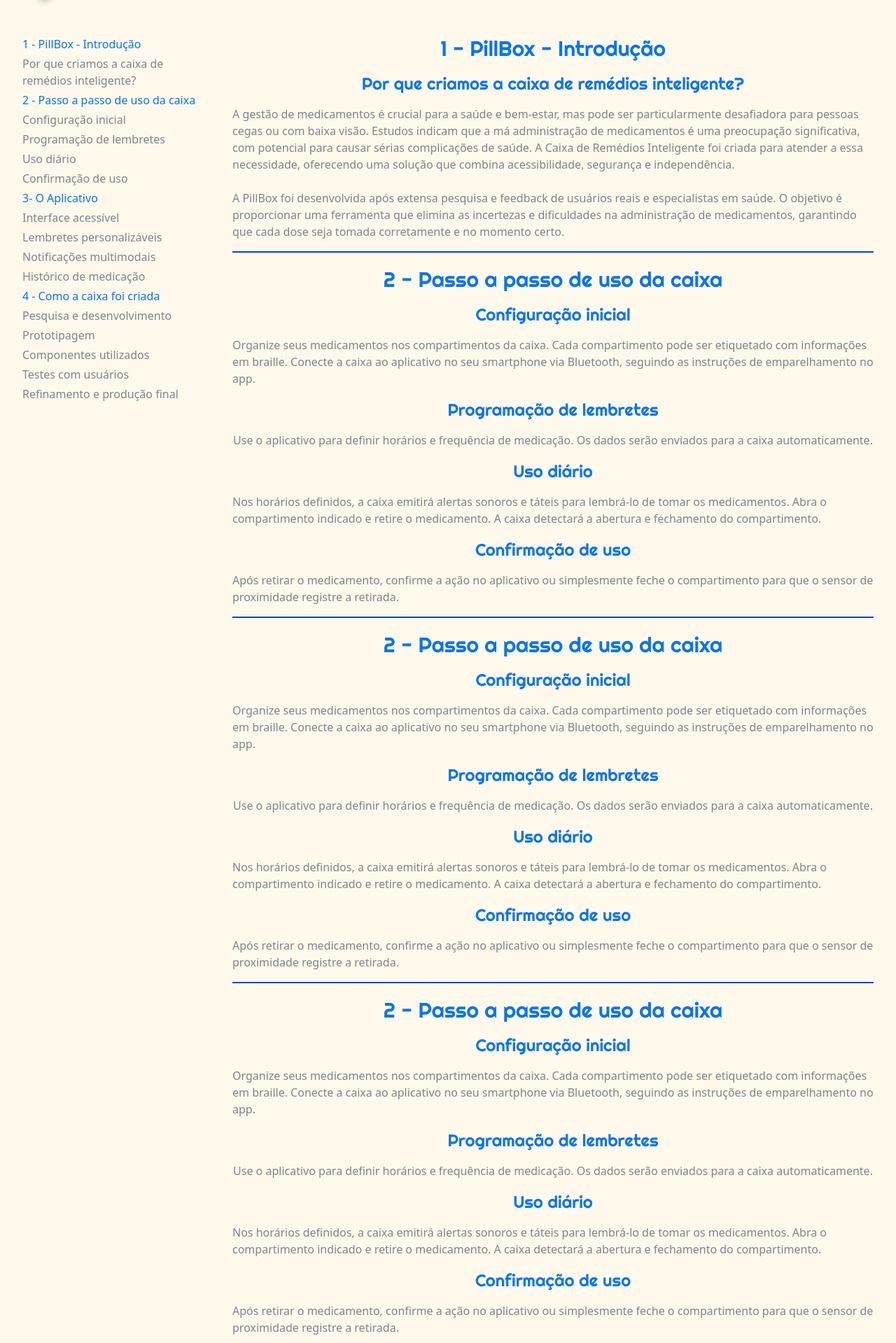
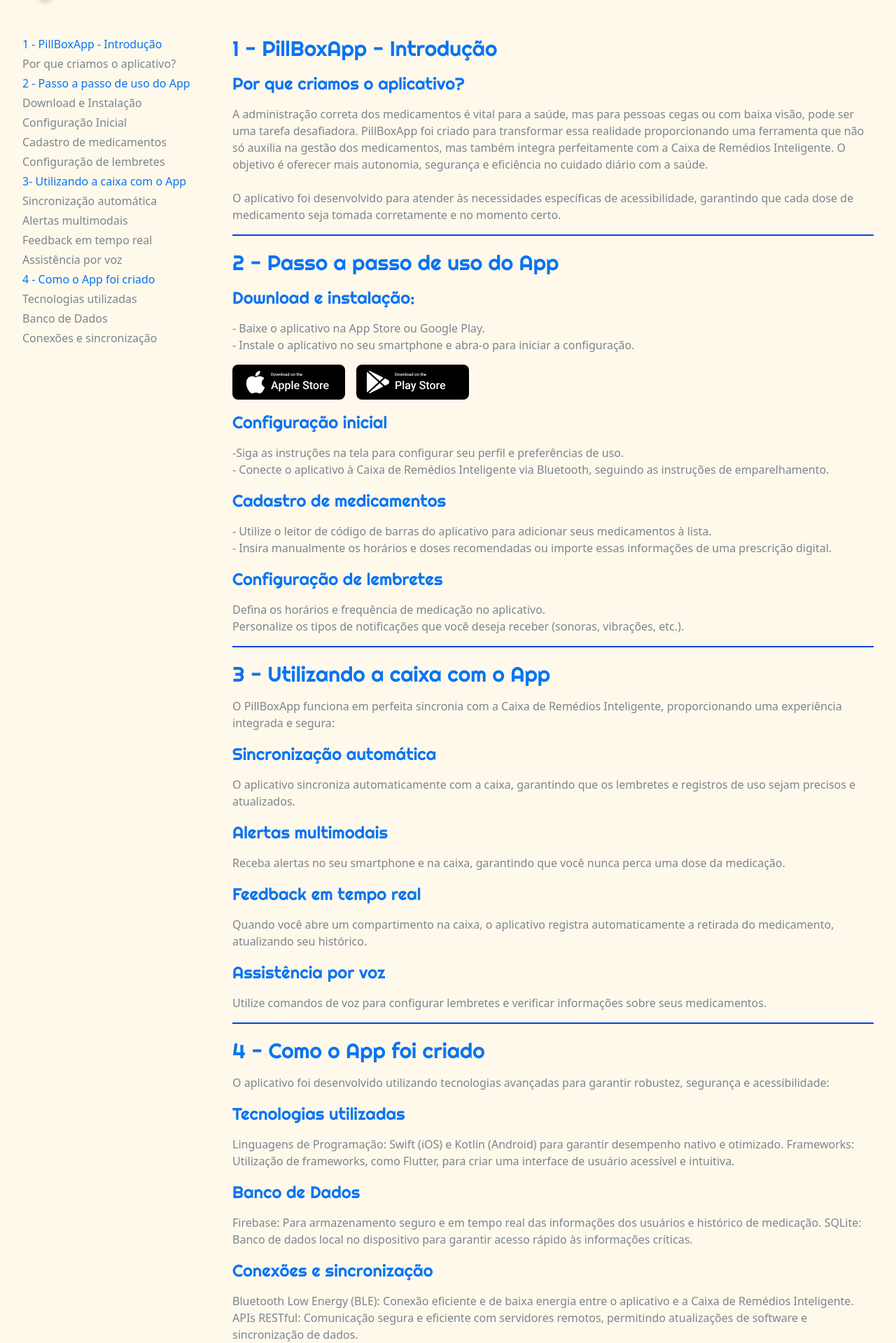
Before and after one commit to caua2006/TCC-PIllBox-Site, a React (Vite) app: page /pillboxapp in a window 1280 px wide. Shown: the part 63-1982 px from the top of the page at 70% size. Built offline with nearby package versions, Linux system fonts and the light colour scheme.

Commit message:
Home, products, pillbox, pillboxapp done

```diff
--- a/src/pages/PillBox.tsx
+++ b/src/pages/PillBox.tsx
@@ -87,7 +87,7 @@ export default function PillBox() {
             </div>
 
             <div className="md:w-full md:overflow-auto md:ml-[300px]">
-                <div className="flex flex-col items-center gap-4 mb-5">
+                <div className="flex flex-col  gap-4 mb-5">
                     <h1 className="text-3xl font-header text-h1Color">1 - PillBox - Introdução</h1>
                     <h2 className="text-2xl font-header text-h1Color">Por que criamos a caixa de remédios inteligente?</h2>
                     <p className="text-textBody">A gestão de medicamentos é crucial para a saúde e bem-estar, mas pode ser particularmente desafiadora para pessoas cegas ou com baixa visão. Estudos indicam que a má administração de medicamentos é uma preocupação significativa, com potencial para causar sérias complicações de saúde. A Caixa de Remédios Inteligente foi criada para atender a essa necessidade, oferecendo uma solução que combina acessibilidade, segurança e independência.
@@ -96,7 +96,7 @@ export default function PillBox() {
                     <div className="w-full bg-bgCard h-0.5"></div>
                 </div>
 
-                <div className="flex flex-col items-center gap-4 mb-5">
+                <div className="flex flex-col  gap-4 mb-5">
                     <h1 className="text-3xl font-header text-h1Color">2 - Passo a passo de uso da caixa</h1>
                     <h2 className="text-2xl font-header text-h1Color">Configuração inicial</h2>
                     <p className="text-textBody">Organize seus medicamentos nos compartimentos da caixa. Cada compartimento pode ser etiquetado com informações em braille.
@@ -111,36 +111,41 @@ export default function PillBox() {
                     <div className="w-full bg-bgCard h-0.5"></div>
                 </div>
 
-                <div className="flex flex-col items-center gap-4 mb-5">
-                    <h1 className="text-3xl font-header text-h1Color">2 - Passo a passo de uso da caixa</h1>
-                    <h2 className="text-2xl font-header text-h1Color">Configuração inicial</h2>
-                    <p className="text-textBody">Organize seus medicamentos nos compartimentos da caixa. Cada compartimento pode ser etiquetado com informações em braille.
-                    Conecte a caixa ao aplicativo no seu smartphone via Bluetooth, seguindo as instruções de emparelhamento no app.</p>
-                    <h2 className="text-2xl font-header text-h1Color">Programação de lembretes</h2>
-                    <p className="text-textBody">Use o aplicativo para definir horários e frequência de medicação. Os dados serão enviados para a caixa automaticamente.</p>
-                    <h2 className="text-2xl font-header text-h1Color">Uso diário</h2>
-                    <p className="text-textBody">Nos horários definidos, a caixa emitirá alertas sonoros e táteis para lembrá-lo de tomar os medicamentos.
-                    Abra o compartimento indicado e retire o medicamento. A caixa detectará a abertura e fechamento do compartimento.</p>
-                    <h2 className="text-2xl font-header text-h1Color">Confirmação de uso</h2>
-                    <p className="text-textBody">Após retirar o medicamento, confirme a ação no aplicativo ou simplesmente feche o compartimento para que o sensor de proximidade registre a retirada.</p>
+                <div className="flex flex-col  gap-4 mb-5">
+                    <h1 className="text-3xl font-header text-h1Color">3 - O Aplicativo: facilitando o uso da caixa</h1>
+                    <p className="text-textBody">O aplicativo complementar foi projetado para ser intuitivo e fácil de usar, oferecendo várias funcionalidades que garantem uma gestão eficaz dos medicamentos:</p>
+                    <h2 className="text-2xl font-header text-h1Color">Interface acessível</h2>
+                    <p className="text-textBody">Compatível com os principais leitores de tela, facilitando a navegação por voz.</p>
+                    <h2 className="text-2xl font-header text-h1Color">Lembretes personalizáveis</h2>
+                    <p className="text-textBody">Permite definir horários e frequências de medicação de acordo com necessidades específicas.</p>
+                    <h2 className="text-2xl font-header text-h1Color">Notificações multimodais</h2>
+                    <p className="text-textBody">Receba alertas por som, vibração e notificações no aplicativo, garantindo que o deficiente visual nunca perca uma dose.</p>
+                    <h2 className="text-2xl font-header text-h1Color">Histórico de medicação</h2>
+                    <p className="text-textBody">Monitore seu uso de medicamentos e compartilhe dados com seus profissionais de saúde para um acompanhamento mais preciso.</p>
+                <div className="w-full bg-bgCard h-0.5"></div>
+
+                </div>
+
+                <div className="flex flex-col gap-4 mb-5 text-left">
+                    <h1 className="text-3xl font-header text-h1Color">4 - Como a caixa foi criada: componentes em arduino</h1>
+                    <p className="text-textBody">A Caixa de Remédios Inteligente foi desenvolvida utilizando a tecnologia Arduino, conhecida por sua versatilidade e precisão. Aqui está um resumo do processo de criação e dos componentes utilizados:</p>
+                    <h2 className="text-2xl font-header text-h1Color">Pesquisa e desenvolvimento</h2>
+                    <p className="text-textBody">Identificação das necessidades dos usuários e avaliação das tecnologias disponíveis para criar uma solução acessível e eficiente.</p>
+                    <h2 className="text-2xl font-header text-h1Color">Prototipagem</h2>
+                    <p className="text-textBody">Desenvolvimento de protótipos utilizando componentes Arduino, que permitiram controlar e monitorar todas as funções da caixa.</p>
+                    <h2 className="text-2xl font-header text-h1Color">Componentes utilizados</h2>
+                    <p className="text-textBody">
+                        - Microcontrolador Arduino: o núcleo do sistema, responsável por gerenciar os sensores e atuadores.<br/>
+                        - Sensores de proximidade: Detectam a abertura e fechamento dos compartimentos. <br />
+                        - Módulo Bluetooth: Permite a comunicação entre a caixa e o aplicativo.<br/>
+                        - Atuadores: Emitem alertas sonoros e táteis para lembrar o usuário a tomar a medicação.
+                    </p>
+                    <h2 className="text-2xl font-header text-h1Color">Testes com usuários</h2>
+                    <p className="text-textBody">Realizados testes com pessoas cegas e com baixa visão para garantir que a caixa e o aplicativo atendem às suas necessidades.</p>
+                    <h2 className="text-2xl font-header text-h1Color">Refinamento e produção final</h2>
+                    <p className="text-textBody">Ajustes e melhorias das funcionalidades com base no feedback dos usuários e produção em escala das caixas.</p>
                     <div className="w-full bg-bgCard h-0.5"></div>
                 </div>
-
-                <div className="flex flex-col items-center gap-4 mb-5">
-                    <h1 className="text-3xl font-header text-h1Color">2 - Passo a passo de uso da caixa</h1>
-                    <h2 className="text-2xl font-header text-h1Color">Configuração inicial</h2>
-                    <p className="text-textBody">Organize seus medicamentos nos compartimentos da caixa. Cada compartimento pode ser etiquetado com informações em braille.
-                    Conecte a caixa ao aplicativo no seu smartphone via Bluetooth, seguindo as instruções de emparelhamento no app.</p>
-                    <h2 className="text-2xl font-header text-h1Color">Programação de lembretes</h2>
-                    <p className="text-textBody">Use o aplicativo para definir horários e frequência de medicação. Os dados serão enviados para a caixa automaticamente.</p>
-                    <h2 className="text-2xl font-header text-h1Color">Uso diário</h2>
-                    <p className="text-textBody">Nos horários definidos, a caixa emitirá alertas sonoros e táteis para lembrá-lo de tomar os medicamentos.
-                    Abra o compartimento indicado e retire o medicamento. A caixa detectará a abertura e fechamento do compartimento.</p>
-                    <h2 className="text-2xl font-header text-h1Color">Confirmação de uso</h2>
-                    <p className="text-textBody">Após retirar o medicamento, confirme a ação no aplicativo ou simplesmente feche o compartimento para que o sensor de proximidade registre a retirada.</p>
-                    <div className="w-full bg-bgCard h-0.5"></div>
-                </div>
-
 
                 <Footer/>
             </div>
--- a/src/pages/PillBoxApp.tsx
+++ b/src/pages/PillBoxApp.tsx
@@ -7,6 +7,9 @@ import {
     SheetTitle,
     SheetTrigger,
   } from "@/components/ui/sheet"
+
+import AppleStore from '/footer/AppleStore.svg'
+import PlayStore from '/footer/PlayStore.svg'
 
 import { ChevronRight } from 'lucide-react';
 export default function PillBoxApp() {
@@ -58,85 +61,88 @@ export default function PillBoxApp() {
     <main className="md:flex">
             <div className="md:fixed md:max-w-64 hidden md:block">
                 <div className="flex flex-col items-start gap-1 mb-1">
-                    <p className="text-h1Color">1 - PillBox - Introdução</p>
-                    <p className="text-textBody">Por que criamos a caixa de remédios inteligente?</p>
+                    <p className="text-h1Color">1 - PillBoxApp - Introdução</p>
+                    <p className="text-textBody">Por que criamos o aplicativo?</p>
                 </div>
                 <div className="flex flex-col items-start gap-1 mb-1">
-                    <p className="text-h1Color">2 - Passo a passo de uso da caixa</p>
-                    <p className="text-textBody">Configuração inicial</p>
-                    <p className="text-textBody">Programação de lembretes</p>
-                    <p className="text-textBody">Uso diário</p>
-                    <p className="text-textBody">Confirmação de uso</p>
+                    <p className="text-h1Color">2 - Passo a passo de uso do App</p>
+                    <p className="text-textBody">Download e Instalação</p>
+                    <p className="text-textBody">Configuração Inicial</p>
+                    <p className="text-textBody">Cadastro de medicamentos</p>
+                    <p className="text-textBody">Configuração de lembretes</p>
                 </div>
                 <div className="flex flex-col items-start gap-1 mb-1">
-                    <p className="text-h1Color">3- O Aplicativo</p>
-                    <p className="text-textBody">Interface acessível</p>
-                    <p className="text-textBody">Lembretes personalizáveis</p>
-                    <p className="text-textBody">Notificações multimodais</p>
-                    <p className="text-textBody">Histórico de medicação</p>
+                    <p className="text-h1Color">3- Utilizando a caixa com o App</p>
+                    <p className="text-textBody">Sincronização automática</p>
+                    <p className="text-textBody">Alertas multimodais</p>
+                    <p className="text-textBody">Feedback em tempo real</p>
+                    <p className="text-textBody">Assistência por voz</p>
                 </div>
                 <div className="flex flex-col items-start gap-1 mb-1">
-                    <p className="text-h1Color">4 - Como a caixa foi criada</p>
-                    <p className="text-textBody">Pesquisa e desenvolvimento</p>
-                    <p className="text-textBody">Prototipagem</p>
-                    <p className="text-textBody">Componentes utilizados</p>
-                    <p className="text-textBody">Testes com usuários</p>
-                    <p className="text-textBody">Refinamento e produção final</p>
+                    <p className="text-h1Color">4 - Como o App foi criado</p>
+                    <p className="text-textBody">Tecnologias utilizadas</p>
+                    <p className="text-textBody">Banco de Dados</p>
+                    <p className="text-textBody">Conexões e sincronização</p>
                 </div>
             </div>
 
             <div className="md:w-full md:overflow-auto md:ml-[300px]">
-                <div className="flex flex-col items-center gap-4 mb-5">
-                    <h1 className="text-3xl font-header text-h1Color">1 - PillBox - Introdução</h1>
-                    <h2 className="text-2xl font-header text-h1Color">Por que criamos a caixa de remédios inteligente?</h2>
-                    <p className="text-textBody">A gestão de medicamentos é crucial para a saúde e bem-estar, mas pode ser particularmente desafiadora para pessoas cegas ou com baixa visão. Estudos indicam que a má administração de medicamentos é uma preocupação significativa, com potencial para causar sérias complicações de saúde. A Caixa de Remédios Inteligente foi criada para atender a essa necessidade, oferecendo uma solução que combina acessibilidade, segurança e independência.
+                <div className="flex flex-col gap-4 mb-5">
+                    <h1 className="text-3xl font-header text-h1Color">1 - PillBoxApp - Introdução</h1>
+                    <h2 className="text-2xl font-header text-h1Color">Por que criamos o aplicativo?</h2>
+                    <p className="text-textBody">A administração correta dos medicamentos é vital para a saúde, mas para pessoas cegas ou com baixa visão, pode ser uma tarefa desafiadora. PillBoxApp foi criado para transformar essa realidade proporcionando uma ferramenta que não só auxilia na gestão dos medicamentos, mas também integra perfeitamente com a Caixa de Remédios Inteligente. O objetivo é oferecer mais autonomia, segurança e eficiência no cuidado diário com a saúde.
                     <br /> <br />
-                    A PillBox foi desenvolvida após extensa pesquisa e feedback de usuários reais e especialistas em saúde. O objetivo é proporcionar uma ferramenta que elimina as incertezas e dificuldades na administração de medicamentos, garantindo que cada dose seja tomada corretamente e no momento certo.</p>
+                    O aplicativo foi desenvolvido para atender às necessidades específicas de acessibilidade, garantindo que cada dose de medicamento seja tomada corretamente e no momento certo.</p>
                     <div className="w-full bg-bgCard h-0.5"></div>
                 </div>
 
-                <div className="flex flex-col items-center gap-4 mb-5">
-                    <h1 className="text-3xl font-header text-h1Color">2 - Passo a passo de uso da caixa</h1>
+                <div className="flex flex-col gap-4 mb-5">
+                    <h1 className="text-3xl font-header text-h1Color">2 - Passo a passo de uso do App</h1>
+                    <h2 className="text-2xl font-header text-h1Color">Download e instalação:</h2>
+                    <p className="text-textBody"> - Baixe o aplicativo na App Store ou Google Play. <br />
+                    - Instale o aplicativo no seu smartphone e abra-o para iniciar a configuração.</p>
+                    <div className="flex gap-4">
+                        <img src={AppleStore} alt="" />
+                        <img src={PlayStore} alt="" />
+                    </div>
                     <h2 className="text-2xl font-header text-h1Color">Configuração inicial</h2>
-                    <p className="text-textBody">Organize seus medicamentos nos compartimentos da caixa. Cada compartimento pode ser etiquetado com informações em braille.
-                    Conecte a caixa ao aplicativo no seu smartphone via Bluetooth, seguindo as instruções de emparelhamento no app.</p>
-                    <h2 className="text-2xl font-header text-h1Color">Programação de lembretes</h2>
-                    <p className="text-textBody">Use o aplicativo para definir horários e frequência de medicação. Os dados serão enviados para a caixa automaticamente.</p>
-                    <h2 className="text-2xl font-header text-h1Color">Uso diário</h2>
-                    <p className="text-textBody">Nos horários definidos, a caixa emitirá alertas sonoros e táteis para lembrá-lo de tomar os medicamentos.
-                    Abra o compartimento indicado e retire o medicamento. A caixa detectará a abertura e fechamento do compartimento.</p>
-                    <h2 className="text-2xl font-header text-h1Color">Confirmação de uso</h2>
-                    <p className="text-textBody">Após retirar o medicamento, confirme a ação no aplicativo ou simplesmente feche o compartimento para que o sensor de proximidade registre a retirada.</p>
+                    <p className="text-textBody">-Siga as instruções na tela para configurar seu perfil e preferências de uso. <br />
+                    - Conecte o aplicativo à Caixa de Remédios Inteligente via Bluetooth, seguindo as instruções de emparelhamento.</p>
+                    <h2 className="text-2xl font-header text-h1Color">Cadastro de medicamentos</h2>
+                    <p className="text-textBody">- Utilize o leitor de código de barras do aplicativo para adicionar seus medicamentos à lista. <br />
+                    - Insira manualmente os horários e doses recomendadas ou importe essas informações de uma prescrição digital.</p>
+                    <h2 className="text-2xl font-header text-h1Color">Configuração de lembretes</h2>
+                    <p className="text-textBody">Defina os horários e frequência de medicação no aplicativo. <br />
+                    Personalize os tipos de notificações que você deseja receber (sonoras, vibrações, etc.).</p>
                     <div className="w-full bg-bgCard h-0.5"></div>
                 </div>
 
-                <div className="flex flex-col items-center gap-4 mb-5">
-                    <h1 className="text-3xl font-header text-h1Color">2 - Passo a passo de uso da caixa</h1>
-                    <h2 className="text-2xl font-header text-h1Color">Configuração inicial</h2>
-                    <p className="text-textBody">Organize seus medicamentos nos compartimentos da caixa. Cada compartimento pode ser etiquetado com informações em braille.
-                    Conecte a caixa ao aplicativo no seu smartphone via Bluetooth, seguindo as instruções de emparelhamento no app.</p>
-                    <h2 className="text-2xl font-header text-h1Color">Programação de lembretes</h2>
-                    <p className="text-textBody">Use o aplicativo para definir horários e frequência de medicação. Os dados serão enviados para a caixa automaticamente.</p>
-                    <h2 className="text-2xl font-header text-h1Color">Uso diário</h2>
-                    <p className="text-textBody">Nos horários definidos, a caixa emitirá alertas sonoros e táteis para lembrá-lo de tomar os medicamentos.
-                    Abra o compartimento indicado e retire o medicamento. A caixa detectará a abertura e fechamento do compartimento.</p>
-                    <h2 className="text-2xl font-header text-h1Color">Confirmação de uso</h2>
-                    <p className="text-textBody">Após retirar o medicamento, confirme a ação no aplicativo ou simplesmente feche o compartimento para que o sensor de proximidade registre a retirada.</p>
+                <div className="flex flex-col  gap-4 mb-5">
+                    <h1 className="text-3xl font-header text-h1Color">3 - Utilizando a caixa com o App</h1>
+                    <p className="text-textBody">O PillBoxApp funciona em perfeita sincronia com a Caixa de Remédios Inteligente, proporcionando uma experiência integrada e segura:</p>
+                    <h2 className="text-2xl font-header text-h1Color">Sincronização automática</h2>
+                    <p className="text-textBody">O aplicativo sincroniza automaticamente com a caixa, garantindo que os lembretes e registros de uso sejam precisos e atualizados.</p>
+                    <h2 className="text-2xl font-header text-h1Color">Alertas multimodais</h2>
+                    <p className="text-textBody">Receba alertas no seu smartphone e na caixa, garantindo que você nunca perca uma dose da medicação.</p>
+                    <h2 className="text-2xl font-header text-h1Color">Feedback em tempo real</h2>
+                    <p className="text-textBody">Quando você abre um compartimento na caixa, o aplicativo registra automaticamente a retirada do medicamento, atualizando seu histórico.</p>
+                    <h2 className="text-2xl font-header text-h1Color">Assistência por voz</h2>
+                    <p className="text-textBody">Utilize comandos de voz para configurar lembretes e verificar informações sobre seus medicamentos.</p>
                     <div className="w-full bg-bgCard h-0.5"></div>
                 </div>
 
-                <div className="flex flex-col items-center gap-4 mb-5">
-                    <h1 className="text-3xl font-header text-h1Color">2 - Passo a passo de uso da caixa</h1>
-                    <h2 className="text-2xl font-header text-h1Color">Configuração inicial</h2>
-                    <p className="text-textBody">Organize seus medicamentos nos compartimentos da caixa. Cada compartimento pode ser etiquetado com informações em braille.
-                    Conecte a caixa ao aplicativo no seu smartphone via Bluetooth, seguindo as instruções de emparelhamento no app.</p>
-                    <h2 className="text-2xl font-header text-h1Color">Programação de lembretes</h2>
-                    <p className="text-textBody">Use o aplicativo para definir horários e frequência de medicação. Os dados serão enviados para a caixa automaticamente.</p>
-                    <h2 className="text-2xl font-header text-h1Color">Uso diário</h2>
-                    <p className="text-textBody">Nos horários definidos, a caixa emitirá alertas sonoros e táteis para lembrá-lo de tomar os medicamentos.
-                    Abra o compartimento indicado e retire o medicamento. A caixa detectará a abertura e fechamento do compartimento.</p>
-                    <h2 className="text-2xl font-header text-h1Color">Confirmação de uso</h2>
-                    <p className="text-textBody">Após retirar o medicamento, confirme a ação no aplicativo ou simplesmente feche o compartimento para que o sensor de proximidade registre a retirada.</p>
+                <div className="flex flex-col gap-4 mb-5">
+                    <h1 className="text-3xl font-header text-h1Color">4 - Como o App foi criado</h1>
+                    <p className="text-textBody">O aplicativo foi desenvolvido utilizando tecnologias avançadas para garantir robustez, segurança e acessibilidade:</p>
+                    <h2 className="text-2xl font-header text-h1Color">Tecnologias utilizadas</h2>
+                    <p className="text-textBody">Linguagens de Programação: Swift (iOS) e Kotlin (Android) para garantir desempenho nativo e otimizado.
+                    Frameworks: Utilização de frameworks, como Flutter, para criar uma interface de usuário acessível e intuitiva.</p>
+                    <h2 className="text-2xl font-header text-h1Color">Banco de Dados</h2>
+                    <p className="text-textBody">Firebase: Para armazenamento seguro e em tempo real das informações dos usuários e histórico de medicação.
+                    SQLite: Banco de dados local no dispositivo para garantir acesso rápido às informações críticas.</p>
+                    <h2 className="text-2xl font-header text-h1Color">Conexões e sincronização</h2>
+                    <p className="text-textBody">Bluetooth Low Energy (BLE): Conexão eficiente e de baixa energia entre o aplicativo e a Caixa de Remédios Inteligente.
+                    APIs RESTful: Comunicação segura e eficiente com servidores remotos, permitindo atualizações de software e sincronização de dados.</p>
                     <div className="w-full bg-bgCard h-0.5"></div>
                 </div>
 
```
